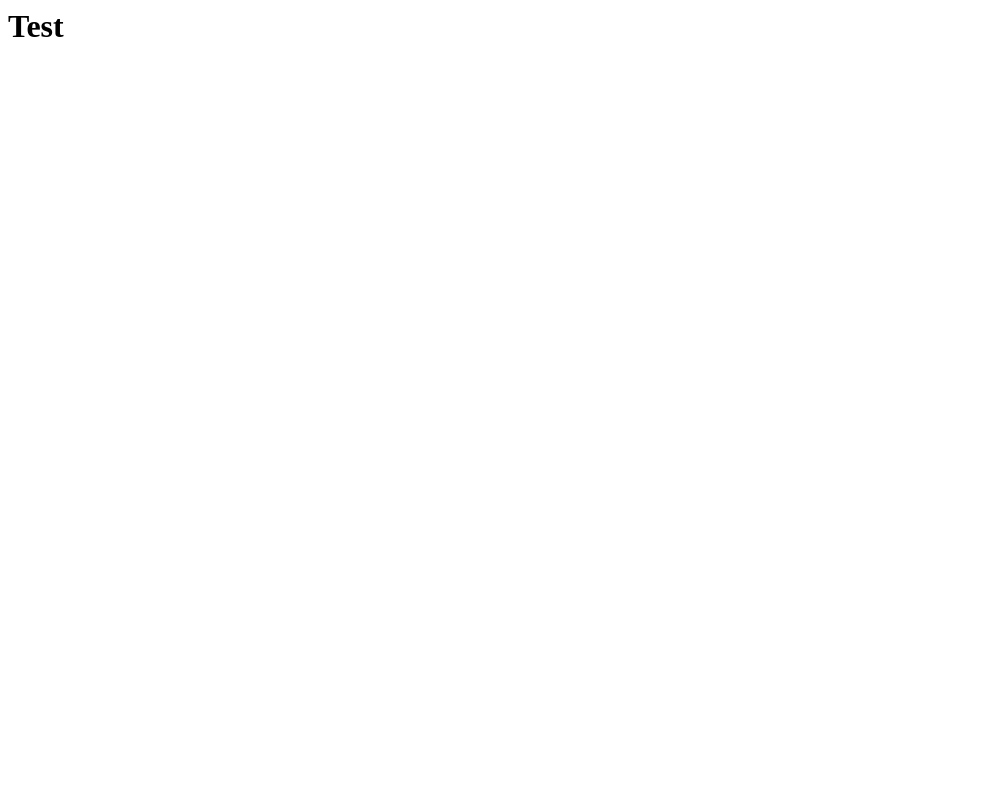
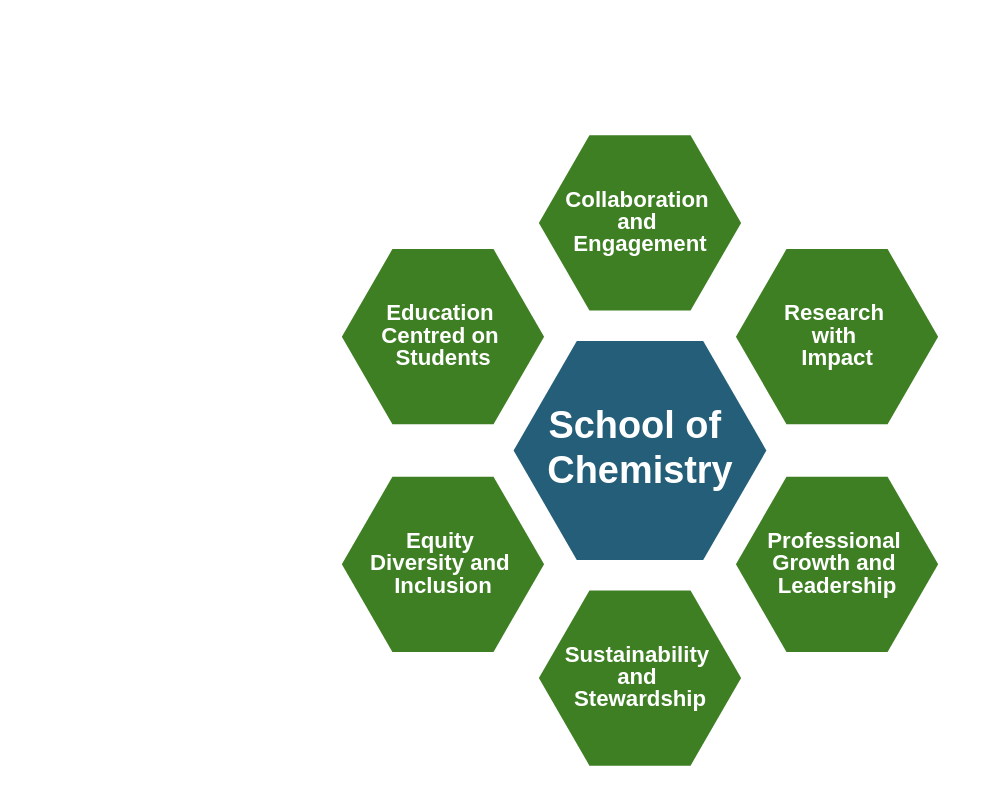
Before and after one commit to StuartLW/Vals, a plain HTML site: page index.html in a window 1280 px wide. Shown: the whole page, without its empty margins (0-993 px from the left). Drawn offline with Linux system fonts and the light colour scheme.

Commit message:
Update index.html to include doctype and image

```diff
--- a/index.html
+++ b/index.html
@@ -1,7 +1,9 @@
-<html>
-  <head>
-    <body>
-      <h1>Test</h1>
-    </body>
-  </head>
+<!DOCTYPE html>
+<html lang="en">
+<head>
+  <meta charset="UTF-8">
+</head>
+<body>
+  <img src="values.svg" alt="Values SVG">
+</body>
 </html>
```
